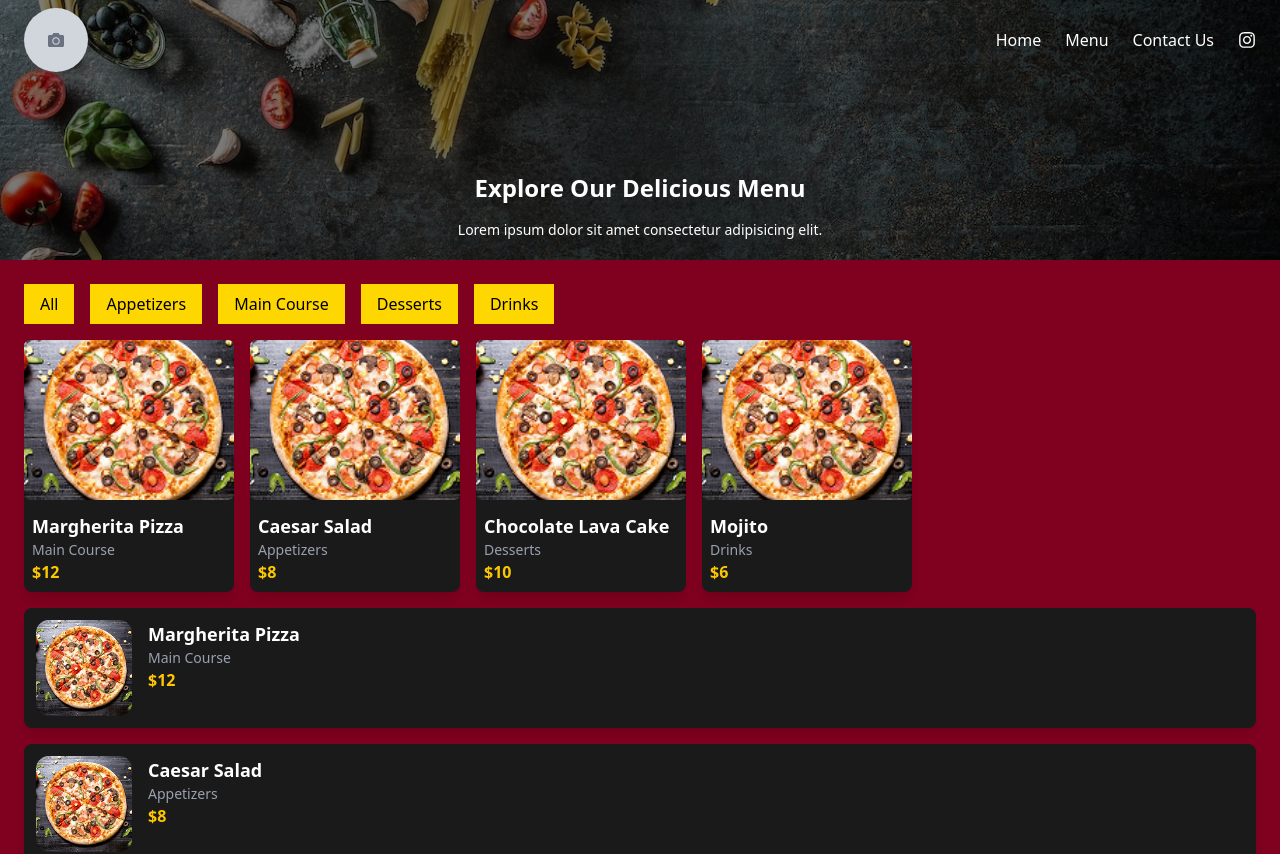
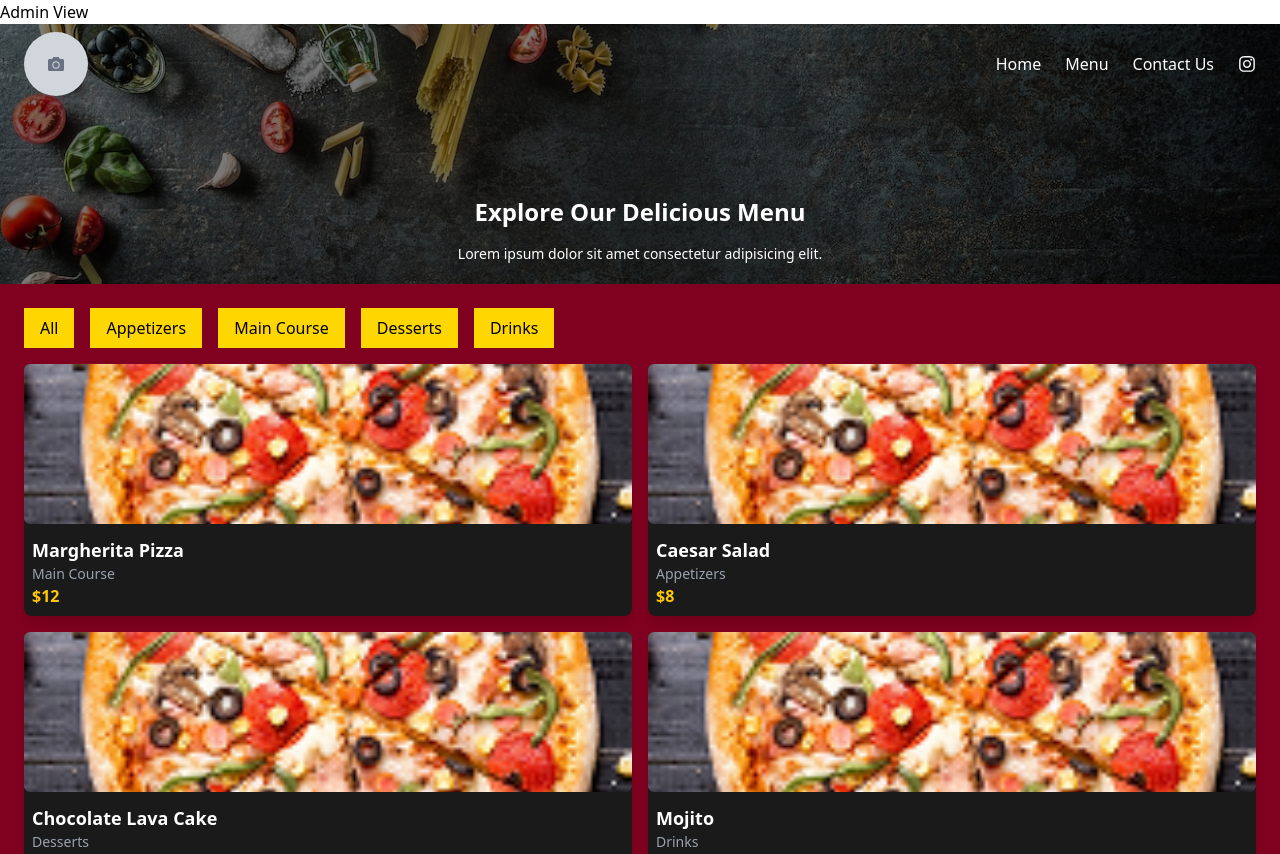
Before and after one commit to 7juned7/Digital-Menu, a React (Vite) app in the folder client-side/: page / in a window 1280 px wide. Shown: the top 854 px of the page. Built offline with nearby package versions, Linux system fonts and the light colour scheme.

Commit message:
fixed small bugs

```diff
--- a/client-side/src/Components/MenuSection.jsx
+++ b/client-side/src/Components/MenuSection.jsx
@@ -17,26 +17,28 @@ const MenuSection = () => {
                 <button className='px-1.5 py-1 md:px-4 md:py-2 bg-[#FFD700] font-medium hover:bg-gray-300'>Desserts</button>
                 <button className='px-1.5 py-1 md:px-4 md:py-2 bg-[#FFD700] font-medium hover:bg-gray-300'>Drinks</button>
             </div>
-
-
-            {/* Menu Items Section */}
-            <div className=' flex flex-wrap gap-4 mb-4 w-full'>
+            <div className="grid grid-cols-2 gap-4 mb-4 w-full">
                 {menuItems.map((item) => (
                     <div
                         key={item.id}
-                        className=" w-[210px] pb-2 bg-[#1a1a1a] text-white rounded-lg shadow-lg flex flex-col "
+                        className="w-full pb-2 bg-[#1a1a1a] text-white rounded-lg shadow-lg flex flex-col"
                     >
                         <img
                             src={item.image}
                             alt={item.name}
                             className="w-full h-40 object-cover rounded-md mb-3"
                         />
-                        <h3 className="text-lg  px-2 font-semibold">{item.name}</h3>
-                        <p className="text-sm px-2  text-gray-400">{item.category}</p>
-                        <p className="font-bold px-2  text-yellow-400">{item.price}</p>
-
+                        <h3 className="text-lg px-2 font-semibold">{item.name}</h3>
+                        <p className="text-sm px-2 text-gray-400">{item.category}</p>
+                        <p className="font-bold px-2 text-yellow-400">{item.price}</p>
                     </div>
                 ))}
+            </div>
+
+
+            {/* Menu Items Section */}
+            <div className=' flex flex-wrap gap-4 mb-4 w-full'>
+
                 {menuItems.map((item) => (
                     <div
                         key={item.id}
--- a/client-side/src/Components/Navbar.jsx
+++ b/client-side/src/Components/Navbar.jsx
@@ -56,7 +56,10 @@ const Navbar = () => {
     }, []);
 
     return (
+        <>
+            <div onClick={() => setIsAdmin(prev => !prev)}>Admin View</div>
             <div className="relative min-h-65 text-white py-5 px-3 md:px-6 flex justify-between">
+
                 {/* Background Image with Overlay */}
                 <div className="absolute inset-0 w-full h-65 bg-black opacity-50 -z-10"></div>
                 <img className="absolute inset-0 w-full h-65 object-cover -z-20" src={navData.banner} alt="banner" />
@@ -147,6 +150,7 @@ const Navbar = () => {
 
                 </div>
             </div>
+        </>
     );
 };
 
```
Lines whose indentation alone changed are shown as unchanged.
